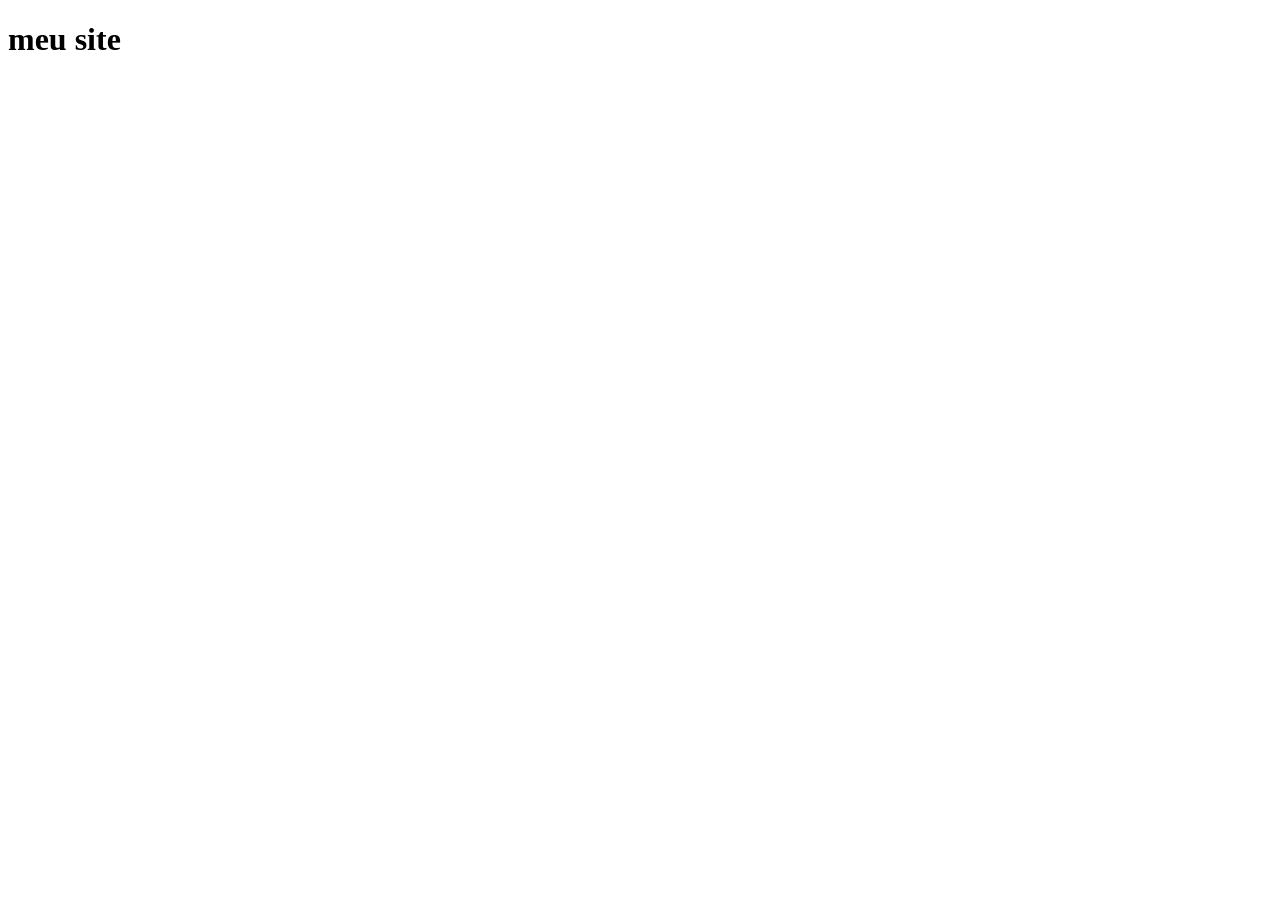
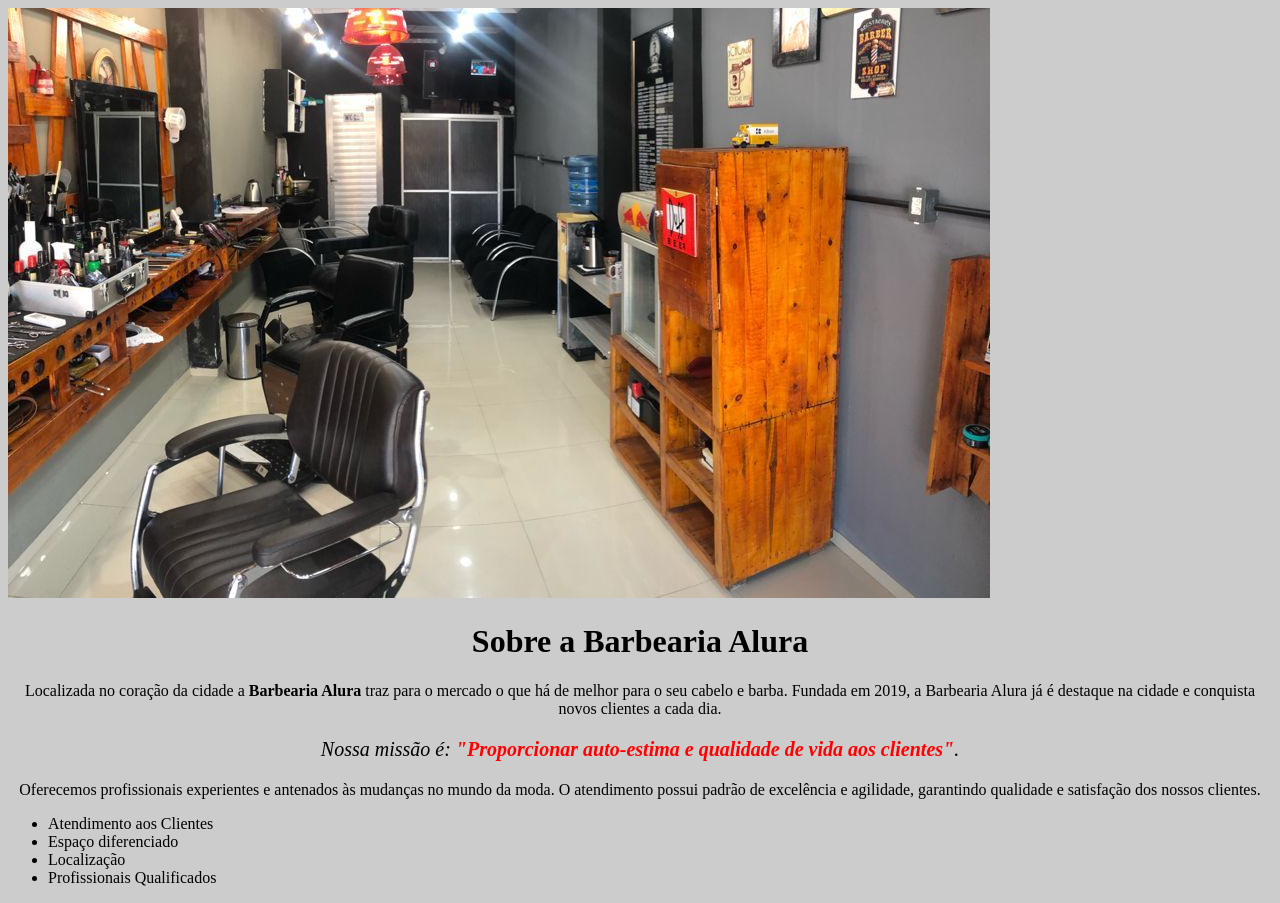
Before and after one commit to mariadanieleeh/barbearia, a plain HTML site: page index.html in a window 1280 px wide. Before the commit the page ends 800 px from the top, so only its background shows below. Drawn offline with Linux system fonts and the light colour scheme.

Commit message:
final do curso 1

```diff
--- a/index.html
+++ b/index.html
@@ -1,14 +1,30 @@
 <!DOCTYPE html>
-<html lang="en">
-<head>
-    <meta charset="UTF-8">
-    <meta http-equiv="X-UA-Compatible" content="IE=edge">
-    <meta name="viewport" content="width=device-width, initial-scale=1.0">
-    <title>Document</title>
-</head>
-<body>
-    <h1>
-        meu site
-    </h1>
-</body>
+<html lang="pt-br">
+    <head>
+        <meta charset="UTF-8">
+        <title>Barbearia Alura</title>
+        <link rel="stylesheet" href="style.css">
+    </head>
+
+    <body>
+
+      <img id="banner" src="bar.jpeg">
+        <h1 style="text-align: center">Sobre a Barbearia Alura</h1>
+
+        <p>Localizada no coração da cidade a <strong>Barbearia Alura</strong> traz para o mercado o que há de melhor para o seu cabelo e barba.
+        Fundada em 2019, a Barbearia Alura já é destaque na cidade e conquista novos clientes a cada dia.</p>
+
+        <p style="font-size: 20px"><em>Nossa missão é: <strong>"Proporcionar auto-estima e qualidade de vida aos clientes"</strong>.</em></p>
+
+        <p>Oferecemos profissionais experientes e antenados às mudanças no mundo da moda.
+        O atendimento possui padrão de excelência e agilidade, garantindo qualidade e satisfação dos nossos clientes.</p>
+
+      <ul>
+        <li class="itens">Atendimento aos Clientes</li>
+        <li class="itens">Espaço diferenciado</li>
+        <li class="itens">Localização</li>
+        <li class="itens">Profissionais Qualificados</li>
+    </ul>
+
+    </body>
 </html>
--- /dev/null
+++ b/style.css
@@ -0,0 +1,11 @@
+body {
+    background: #CCCCCC
+}
+
+p {
+    text-align: center;
+}
+
+em strong {
+    color: #FF0000;
+}
```
Also changed, not shown: bar.jpeg (added).
